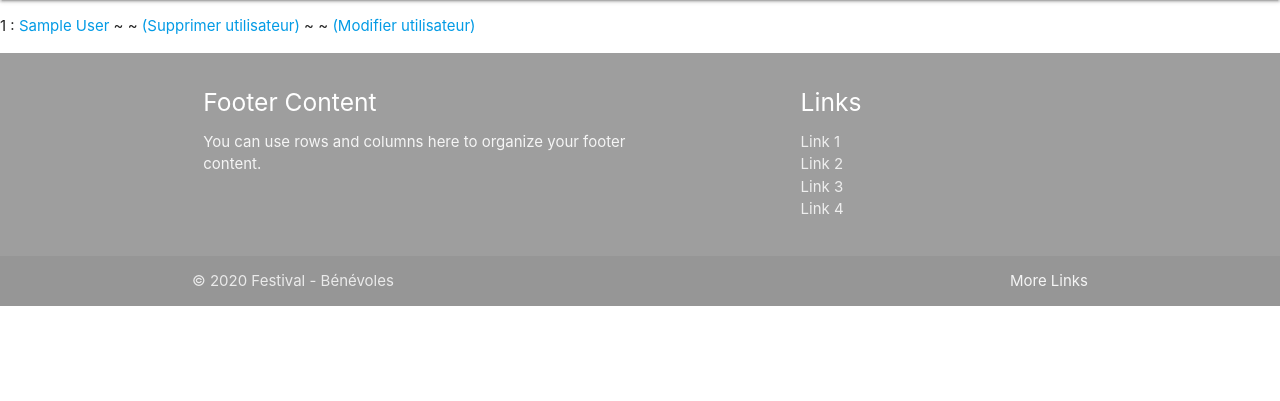
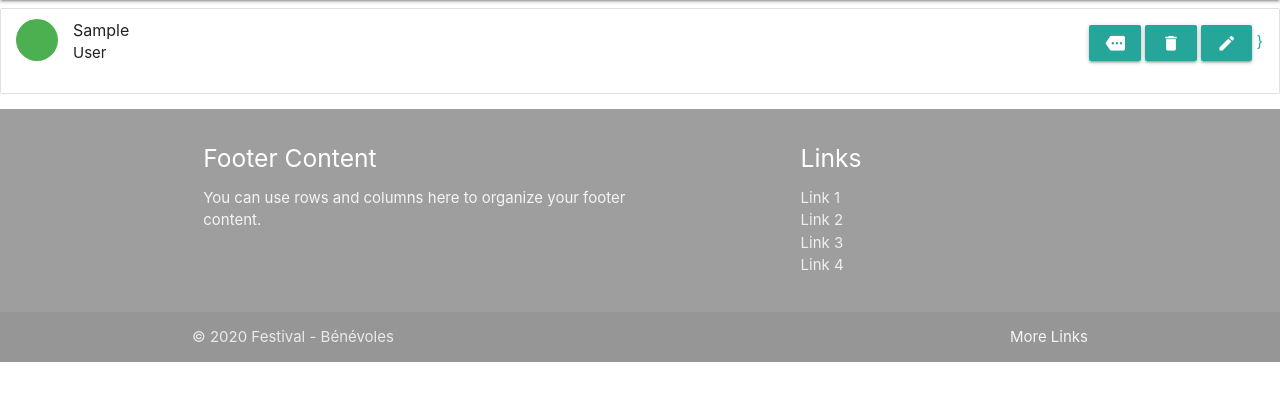
Before and after one commit to Festikit/Festikit, a PHP site: page / in a window 1280 px wide. Shown: the part 64-465 px from the top of the page. Run offline with PHP 8.4, Linux system fonts and the light colour scheme; tables that the repository leaves empty or names only in its code hold one stand-in row (values such as "Sample post").

Commit message:
Mise à jour : liste.php

```diff
--- a/view/utilisateur/list.php
+++ b/view/utilisateur/list.php
@@ -1,16 +1,24 @@
-<?php
+<ul class="collection">
+	<?php
 	// Liste tous les utilisateurs de la base de donnée: bénévoles (postulé accepté: oui et non) et les responsables
-
 	$i = 1;
 	foreach ($tab_u as $u) {
-		echo "<p>$i :
-		<a href=\"index.php?action=read&user_id=" . rawurlencode($u->getId()) . "\">" . htmlspecialchars($u->getFirstname()) . " " . htmlspecialchars($u->getLastname()) . "</a> ~ ~
-		<a href=\"index.php?action=delete&user_id=" .rawurlencode($u->getId()) . "\"> (Supprimer utilisateur) </a>  ~ ~
-		<a href=\"index.php?action=update&user_id=" .rawurlencode($u->getId()) . "\"> (Modifier utilisateur) </a>
-		</p>";
-
-
-    	$i++;
+		$user_id = rawurlencode($u->getId());
+		$user_firstname = htmlspecialchars($u->getFirstname());
+		$user_lastname = htmlspecialchars($u->getLastname());
+		echo "<li class=\"collection-item avatar\">
+		<div class=\"circle green\">
+		</div>
+		<span class=\"title\">$user_firstname</span>
+		<p>$user_lastname
+		</p>
+		<div class=\"secondary-content\">
+			<a title=\"en savoir plus\" href=\"index.php?action=read&user_id=$user_id\" class=\"btn\"><i class=\"material-icons\">more</i></a>
+			<a title=\"supprimer\" href=\"index.php?action=delete&user_id=$user_id\" class=\"btn\"><i class=\"material-icons\">delete</i></a>
+			<a title=\"modifier\" href=\"index.php?action=update&user_id=$user_id\" class=\"btn\"><i class=\"material-icons\">edit</i></a>
+		}
+		</div>
+	</li>";
 	}
-
-?>
+	?>
+</ul>
```
